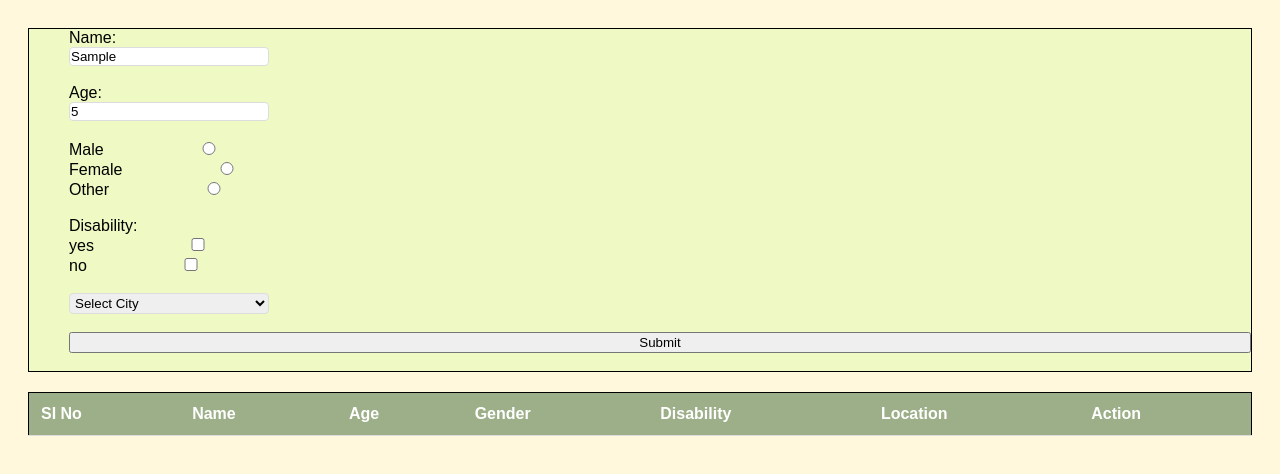
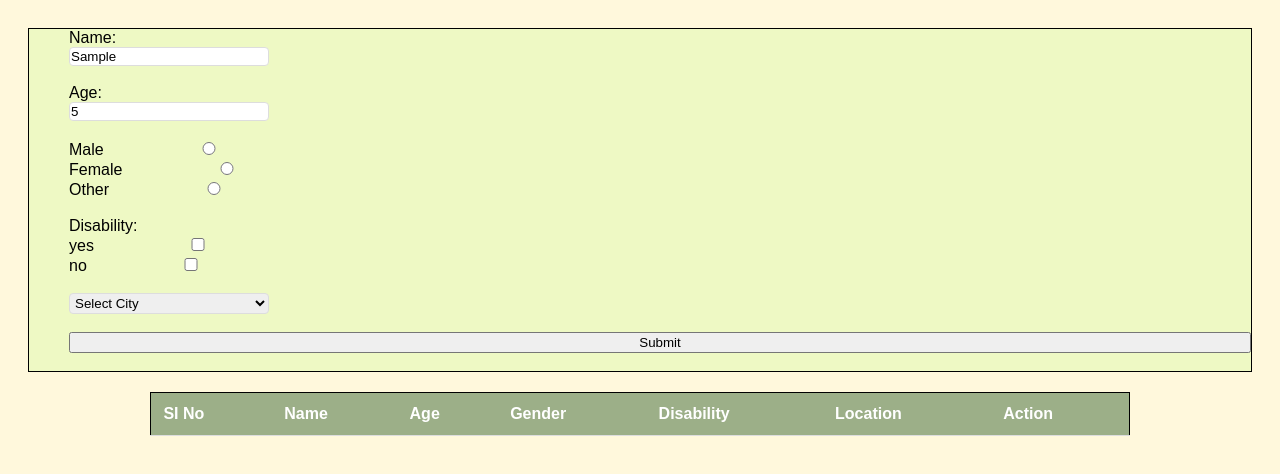
Before and after one commit to LokeshJasti05/web-dev, a plain HTML site: page task11/controller.html in a window 1280 px wide. Both pictures are taken after typing "Sample", "5" into the empty fields and a click on the button "Submit". Drawn offline with Linux system fonts and the light colour scheme.

Commit message:
finished basic changes

```diff
--- a/task11/controller.css
+++ b/task11/controller.css
@@ -1,8 +1,10 @@
-
 table {
-    width: 100%;
+width: 80%;
+    align-items: center;
     border-collapse: collapse;
-    margin-top: 20px;
+    margin-top: 20px ;
+    margin-left: auto;
+    margin-right: auto;
     background-color: white;
 }
 
--- a/task11/controller.html
+++ b/task11/controller.html
@@ -4,10 +4,10 @@
 <head>
     <meta charset="UTF-8">
     <meta name="viewport" content="width=device-width, initial-scale=1.0">
-    <title>Document</title>
+    <title>Script level table</title>
+    <script src="controller.js" defer></script>
     <link rel="stylesheet" href="controller.css">
 </head>
 <body>
-    <script src="controller.js" defer></script>
 </body>
 </html>
```
